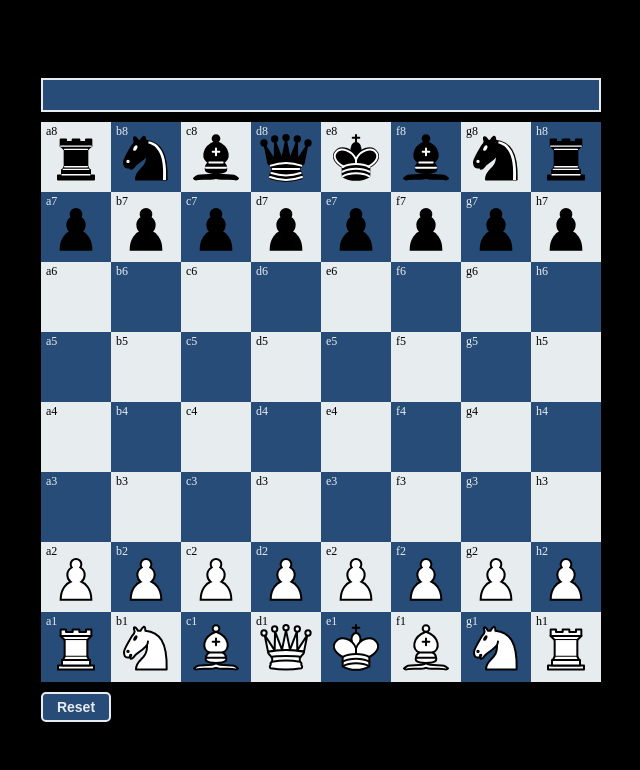
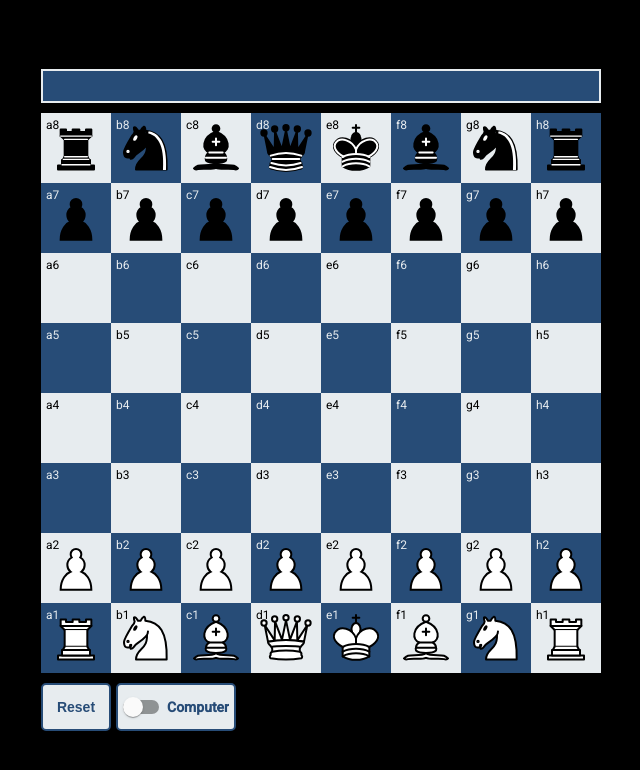
Before and after one commit to mpaul97/chess, an Angular app: page / in a window 1280 px wide. Shown: the top 770 px of the page, without its empty margins (319-959 px from the left). Built offline with nearby package versions, Linux system fonts and the light colour scheme.

Commit message:
random computer implementation

```diff
--- a/angular.json
+++ b/angular.json
@@ -23,6 +23,7 @@
               "src/assets"
             ],
             "styles": [
+              "./node_modules/@angular/material/prebuilt-themes/indigo-pink.css",
               "src/styles.css"
             ],
             "scripts": []
@@ -90,6 +91,7 @@
               "src/assets"
             ],
             "styles": [
+              "./node_modules/@angular/material/prebuilt-themes/indigo-pink.css",
               "src/styles.css"
             ],
             "scripts": []
--- a/package.json
+++ b/package.json
@@ -11,10 +11,12 @@
   "private": true,
   "dependencies": {
     "@angular/animations": "^14.2.0",
+    "@angular/cdk": "^13.0.0",
     "@angular/common": "^14.2.0",
     "@angular/compiler": "^14.2.0",
     "@angular/core": "^14.2.0",
     "@angular/forms": "^14.2.0",
+    "@angular/material": "^13.0.0",
     "@angular/platform-browser": "^14.2.0",
     "@angular/platform-browser-dynamic": "^14.2.0",
     "@angular/router": "^14.2.0",
--- a/src/app/app.module.ts
+++ b/src/app/app.module.ts
@@ -5,6 +5,8 @@ import { AppRoutingModule } from './app-routing.module';
 import { AppComponent } from './app.component';
 import { BoardComponent } from './components/board/board.component';
 import { PieceComponent } from './components/piece/piece.component';
+import { BrowserAnimationsModule } from '@angular/platform-browser/animations';
+import { MatSlideToggleModule } from '@angular/material/slide-toggle';
 
 @NgModule({
   declarations: [
@@ -14,7 +16,9 @@ import { PieceComponent } from './components/piece/piece.component';
   ],
   imports: [
     BrowserModule,
-    AppRoutingModule
+    AppRoutingModule,
+    BrowserAnimationsModule,
+    MatSlideToggleModule
   ],
   providers: [],
   bootstrap: [AppComponent]
--- a/src/app/components/board/board.component.css
+++ b/src/app/components/board/board.component.css
@@ -38,7 +38,6 @@
   width: 40%;
   height: 40%;
   margin: auto;
-  margin-top: 10%;
   background-color: black;
   opacity: 0.4;
   border-radius: 100%;
@@ -48,6 +47,10 @@
   margin-top: -50px;
   background-color: rgb(255, 0, 0);
   opacity: 0.4;
+}
+
+.enPassant {
+  margin-top: 10%;
 }
 
 .hasPiece {
@@ -60,11 +63,21 @@
   width: 70px;
   font-size: 14px;
   padding: 5px;
-  color: var(--light);
-  background-color: var(--dark);
+  color: var(--dark);
+  background-color: var(--light);
   font-weight: bold;
-  border: 2px solid var(--light);
+  border: 2px solid var(--dark);
   border-radius: 5px;
+}
+
+.computer-toggle {
+  color: var(--dark);
+  background-color: var(--light);
+  padding: 10px 5px;
+  border: 2px solid var(--dark);
+  border-radius: 5px;
+  font-weight: bold;
+  margin: 0px 5px;
 }
 
 .reset:hover {
--- a/src/app/components/board/board.component.html
+++ b/src/app/components/board/board.component.html
@@ -15,11 +15,19 @@
           <app-piece class="promotion-piece" [info]="promotionInfo"></app-piece>
         </div>
       </div>
-      <div class="playable" *ngIf="isPlayable(space.file, space.rank)" [ngClass]="{ 'isTakeable' : space.isTakeable }"></div>
+      <div class="playable" *ngIf="isPlayable(space.file, space.rank)" [ngClass]="{ 'isTakeable' : space.isTakeable, 'enPassant' : space.enPassant }"></div>
     </div>
   </div>
   <div class="footer">
     <button class="reset" (click)="reset()">Reset</button>
+    <mat-slide-toggle
+      class="computer-toggle"
+      color="primary"
+      (change)="computerToggle = !computerToggle"
+      [disabled]="started"
+    >
+      Computer
+    </mat-slide-toggle>
     <div class="notation">
       <h3 *ngIf="whiteInCheck" style="color: var(--dark);">+</h3>
       <h3 *ngIf="blackInCheck" style="color: var(--light);">+</h3>
--- a/src/app/components/board/board.component.ts
+++ b/src/app/components/board/board.component.ts
@@ -2,6 +2,7 @@ import { Component, Input, OnInit } from '@angular/core';
 import { Direction } from 'src/models/direction';
 import { Info } from 'src/models/info';
 import { Space } from 'src/models/space';
+import { ComputerService } from 'src/app/services/computer.service';
 
 @Component({
   selector: 'app-board',
@@ -66,7 +67,12 @@ export class BoardComponent implements OnInit {
   promotionColor: string = '';
   promotionPieces: Info[] = [];
 
-  constructor() {}
+  //computer
+  computerToggle: boolean = false;
+
+  constructor(
+    public computerService: ComputerService
+  ) {}
 
   ngOnInit(): void {
     this.initBlackPieces();
@@ -101,7 +107,8 @@ export class BoardComponent implements OnInit {
     }
     let isSpacePlayable = this.playableSpaces.find(x => x.file === file && x.rank === rank);
     if (isSpacePlayable) {
-      if (this.allSpaces[clickedSpaceIndex].isTakeable) {
+      this.started = true;
+      if (this.allSpaces[clickedSpaceIndex].isTakeable && !this.allSpaces[clickedSpaceIndex].enPassant) {
         let takeablePiece = this.getPiece(file, rank);
         this.pieces = this.pieces.filter(x => x !== takeablePiece);
         this.takenPieces.push(takeablePiece as Info);
@@ -109,17 +116,21 @@ export class BoardComponent implements OnInit {
       // EN PASSANT
       if (this.selectedPiece.isPawn() && this.allSpaces[clickedSpaceIndex].enPassant) {
         let multiplier = this.selectedPiece.isWhite() ? -1 : 1;
-        let pawn = this.pieces.find(x => x.file === file && x.rank === rank+multiplier);
+        let pawn = this.pieces.find(x => x.file === file && x.rank === rank + multiplier);
         if (pawn && pawn.color !== this.selectedPiece.color) {
           this.pieces = this.pieces.filter(x => x !== pawn);
           this.takenPieces.push(pawn as Info);
-          this.allSpaces.map(x => x.enPassant = false);
+          this.allSpaces[clickedSpaceIndex].enPassant = false;
+          this.allSpaces[clickedSpaceIndex].enPassantColor = '';
+          let allSpacesPieceIndex = this.allSpaces.findIndex(x => x.file === pawn?.file && x.rank === pawn?.rank);
+          this.allSpaces[allSpacesPieceIndex].hasPiece = false;
         }
       }
       let index = this.pieces.findIndex(x => x.rank === this.selectedPiece.rank && x.file === this.selectedPiece.file);
       // old index
       let pieceSpaceIndex = this.allSpaces.findIndex(x => x.rank === this.selectedPiece.rank && x.file === this.selectedPiece.file);
       if (index || index === 0) { // clicked space is playable
+        this.enPassantLogic(clickedSpaceIndex); // remove invalid enPassant spaces
         this.performCastling(isSpacePlayable, file, rank);
         this.checkPromotion(this.pieces[index], file, rank);
         this.pieces[index].rank = rank;
@@ -135,15 +146,27 @@ export class BoardComponent implements OnInit {
         this.isWhiteMove = !this.isWhiteMove;
         this.allSpaces[pieceSpaceIndex].hasPiece = false; // old space
         this.allSpaces[clickedSpaceIndex].hasPiece = true; // new space
-        this.allSpaces.map((x) => {x.isTakeable = false; x.containsSelectedPiece = false});
+        this.allSpaces.map((x) => { x.isTakeable = false; x.containsSelectedPiece = false });
         this.lastMovedPiece = this.selectedPiece;
         this.whiteInCheck = false;
         this.blackInCheck = false;
         this.pieces.map((x) => { x.isProtected = false; x.isPinned = false; x.pinnedDir = new Direction() });
         this.savePlayableSpaces();
         this.findAllChecks();
-      };
-    };
+        this.computerLogic();
+      }; // end clicked space is playable
+    }; // end space is playable
+  }
+
+  computerLogic() {
+    if (this.computerToggle && this.lastMovedPiece.isWhite()) {
+      let [computerFile, computerRank] = this.computerService.getComputerPieceSpace(this.pieces);
+      setTimeout(() => {
+        this.spaceClicked(computerFile, computerRank);
+        let [playableFile, playableRank] = this.computerService.getComputerPlayableSpace(this.playableSpaces);
+        console.log(playableFile)
+      }, 1000);
+    }
   }
 
   promotionClicked(piece: Info, file: string, rank: number) {
@@ -306,6 +329,7 @@ export class BoardComponent implements OnInit {
         if (!targetRank) break;
         if (this.getPiece(targetFile, targetRank)) break;
         let playableSpaces = king.isWhite() ? this.allWhitePlayableSpaces : this.allBlackPlayableSpaces;
+        console.log(playableSpaces)
         let space = playableSpaces.find(x => x.file === targetFile && x.rank === targetRank);
         let sameSpaces = playableSpaces.filter(x => x.file === targetFile && x.rank === targetRank);
         if (space && ((space.isKingSpace && sameSpaces.length < 1) || (!space.isKingSpace))) spaces.push(space);
@@ -333,6 +357,26 @@ export class BoardComponent implements OnInit {
         }
       }
     }
+  }
+
+  enPassantLogic(allSpacesIndex: number) {
+    if (this.selectedPiece.isPawn()) {
+      let spaceRank = this.allSpaces[allSpacesIndex].rank;
+      let pieceRank = this.selectedPiece.rank;
+      if (Math.abs(spaceRank - pieceRank) === 2) {
+        let multiplier = this.selectedPiece.isWhite() ? 1 : -1;
+        let passantRank = pieceRank + multiplier;
+        let passantIndex = this.allSpaces.findIndex(x => x.file === this.selectedPiece.file && x.rank === passantRank);
+        this.allSpaces[passantIndex].enPassant = true;
+        this.selectedPiece.isWhite() ? this.allSpaces[passantIndex].enPassantColor = 'white' : this.allSpaces[passantIndex].enPassantColor = 'black';
+      }
+    };
+    this.allSpaces.map((x) => {
+      if (x.enPassant && x.enPassantColor !== this.selectedPiece.color) {
+        x.enPassant = false;
+        x.enPassantColor = '';
+      }
+    })
   }
 
   // pins
@@ -372,10 +416,6 @@ export class BoardComponent implements OnInit {
         };
         if (!firstSpace?.hasPiece && !secondSpace?.hasPiece) {
           spaces.push(new Space(piece.file, piece.rank + 2*multiplier));
-          if (!this.isSaving) {
-            let allSpacesPassantIndex = this.allSpaces.findIndex(x => x.file === piece.file && x.rank === piece.rank + 1*multiplier);
-            this.allSpaces[allSpacesPassantIndex].enPassant = true;
-          }
         };
       } else {
         if (!firstSpace?.hasPiece) {
@@ -396,7 +436,7 @@ export class BoardComponent implements OnInit {
   }
 
   getPawnTakeableMoves(spaces: Space[], space: Space) {
-    if (space.hasPiece || space.enPassant) {
+    if (space.hasPiece || (space.enPassant && space.enPassantColor !== this.selectedPiece.color)) {
       let targetPiece = this.getPiece(space.file, space.rank);
       if (this.selectedPiece.color !== targetPiece?.color) {
         spaces.push(new Space(space.file, space.rank, true, true));
--- a/src/app/components/piece/piece.component.css
+++ b/src/app/components/piece/piece.component.css
@@ -1,7 +1,7 @@
 .piece {
   width: 60px;
   height: 60px;
-  margin-top: -0.75rem;
+  margin-top: -1.1rem;
 }
 
 .isTaken {
--- /dev/null
+++ b/src/app/services/computer.service.ts
@@ -0,0 +1,29 @@
+import { Injectable } from '@angular/core';
+import { Info } from 'src/models/info';
+import { Space } from 'src/models/space';
+
+@Injectable({
+  providedIn: 'root'
+})
+export class ComputerService {
+
+  constructor() {
+
+  }
+
+  getRandomInt(max: number) : number {
+    return Math.floor(Math.random() * max);
+  }
+
+  getComputerPieceSpace(pieces: Info[]) : [string, number] {
+    let tempPieces = pieces.filter(x => !x.isWhite());
+    let targetPiece = tempPieces[this.getRandomInt(tempPieces.length)];
+    return [targetPiece.file, targetPiece.rank];
+  };
+
+  getComputerPlayableSpace(playableSpaces: Space[]) : [string, number] {
+    let targetSpace = playableSpaces[this.getRandomInt(playableSpaces.length)];
+    return [targetSpace.file, targetSpace.rank];
+  };
+
+}
--- a/src/index.html
+++ b/src/index.html
@@ -6,8 +6,11 @@
   <base href="/">
   <meta name="viewport" content="width=device-width, initial-scale=1">
   <link rel="icon" type="image/x-icon" href="favicon.ico">
+  <link rel="preconnect" href="https://fonts.gstatic.com">
+  <link href="https://fonts.googleapis.com/css2?family=Roboto:wght@300;400;500&display=swap" rel="stylesheet">
+  <link href="https://fonts.googleapis.com/icon?family=Material+Icons" rel="stylesheet">
 </head>
-<body>
+<body class="mat-typography">
   <app-root></app-root>
 </body>
 </html>
--- a/src/models/space.ts
+++ b/src/models/space.ts
@@ -12,6 +12,7 @@ export class Space {
     public isKingSpace: boolean = false,
     public containsSelectedPiece = false,
     public isCastle: boolean = false,
-    public enPassant: boolean = false
+    public enPassant: boolean = false,
+    public enPassantColor: string = ''
   ) {}
 }
--- a/src/styles.css
+++ b/src/styles.css
@@ -1,4 +1,6 @@
 /* You can add global styles to this file, and also import other style files */
+@import "~@angular/material/prebuilt-themes/indigo-pink.css";
+
 :root {
   --dark: #274c77;
   --light: #e7ecef;
@@ -12,3 +14,5 @@
 body {
   background-color: black;
 }
+html, body { height: 100%; }
+body { margin: 0; font-family: Roboto, "Helvetica Neue", sans-serif; }
```
Also changed, not shown: 2 other files (tests, documents, lock files or other folders).
